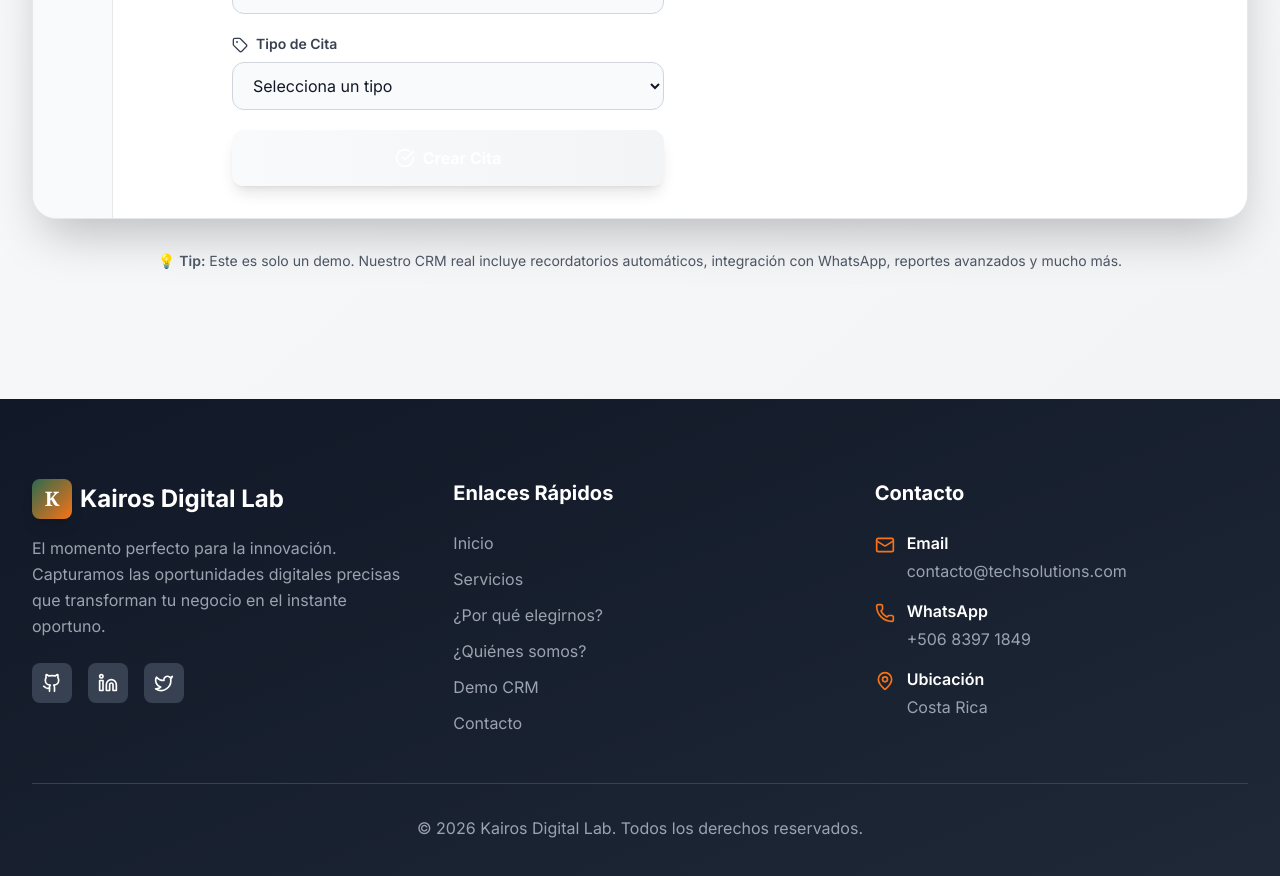
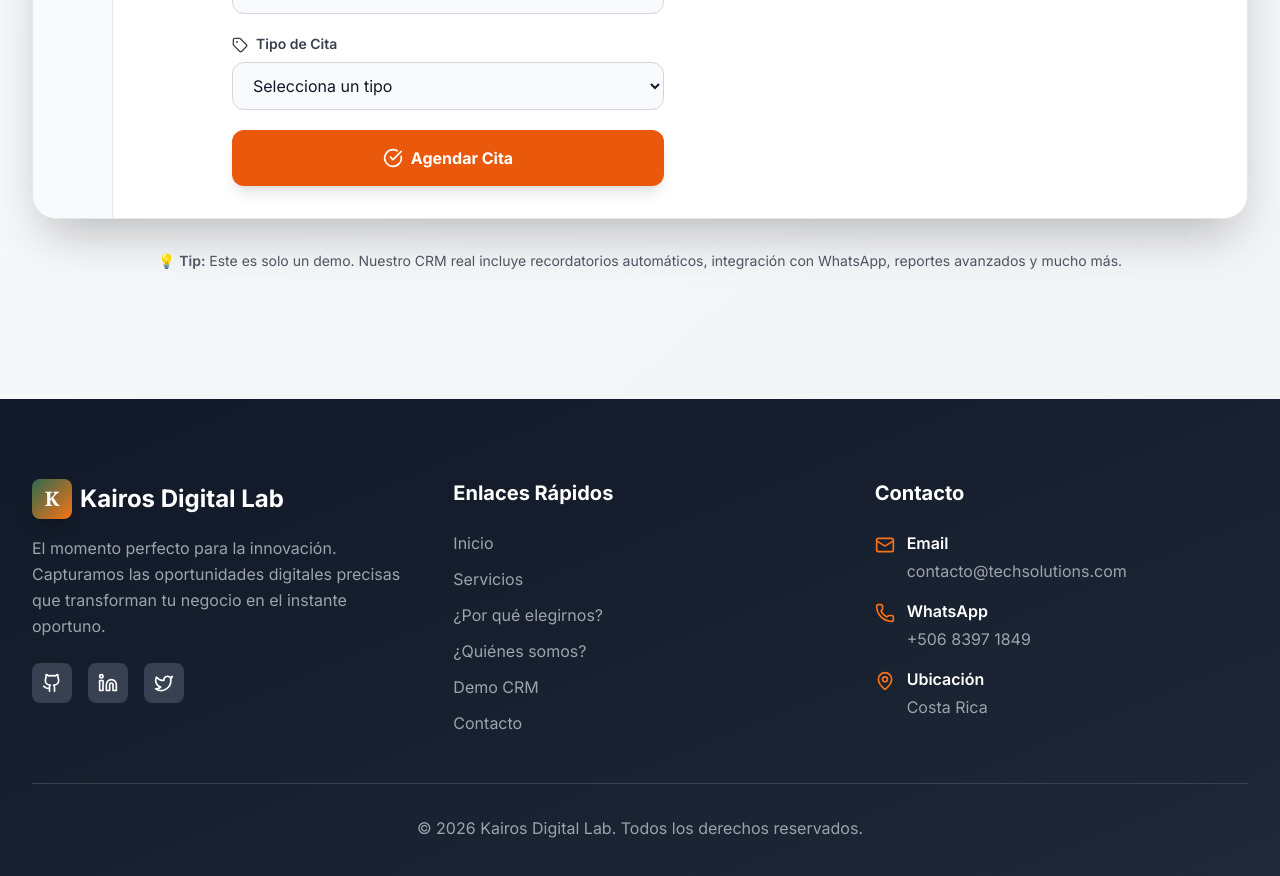
Before and after one commit to Pame2394/kairos, a React (Vite) app: page / in a window 1280 px wide. Shown: the part 4300-5176 px from the top of the page. Built offline with nearby package versions, Linux system fonts and the light colour scheme.

Commit message:
Fix: Make CRM button visible in light mode with orange color

```diff
--- a/src/components/CRMDemo.jsx
+++ b/src/components/CRMDemo.jsx
@@ -265,10 +265,10 @@ const CRMDemo = () => {
                         type="submit"
                         whileHover={{ scale: 1.02 }}
                         whileTap={{ scale: 0.98 }}
-                        className="w-full bg-gradient-to-r from-primary-600 to-accent-500 hover:from-primary-700 hover:to-accent-600 text-white font-bold py-4 rounded-xl shadow-lg hover:shadow-xl transition-all duration-300 flex items-center justify-center space-x-2"
+                        className="!w-full !bg-orange-600 dark:bg-gradient-to-r dark:from-primary-600 dark:to-accent-500 hover:!bg-orange-700 dark:hover:from-primary-700 dark:hover:to-accent-600 !text-white !font-bold !py-4 !rounded-xl !shadow-lg hover:!shadow-xl transition-all duration-300 !flex !items-center !justify-center space-x-2"
                       >
                         <CheckCircle className="w-5 h-5" />
-                        <span>Crear Cita</span>
+                        <span>Agendar Cita</span>
                       </motion.button>
                     </form>
                   </div>
```
